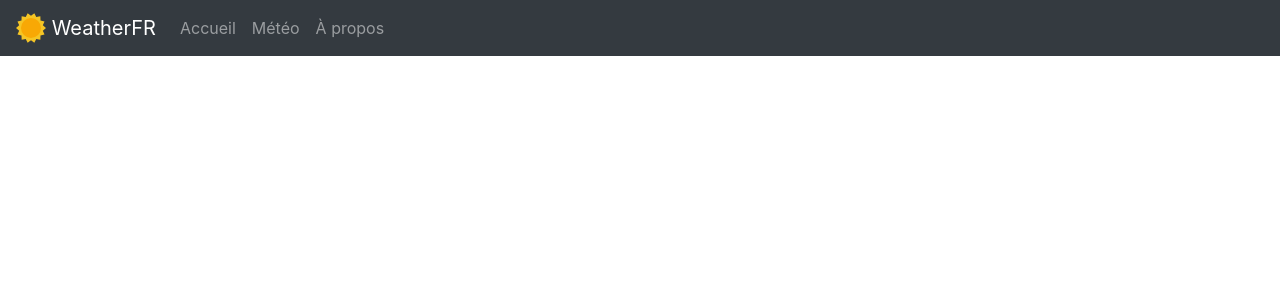
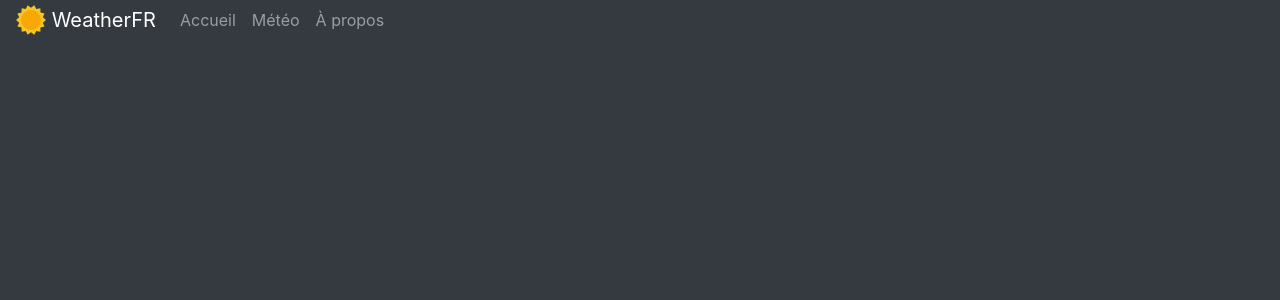
Before and after one commit to adxl/WeatherFR, a React (Create React App) app: page / in a window 1280 px wide. Shown: the top 300 px of the page. Built offline with nearby package versions, Linux system fonts and the light colour scheme.

Commit message:
add details background

```diff
--- a/src/Components/App.jsx
+++ b/src/Components/App.jsx
@@ -7,7 +7,9 @@ function App() {
   return (
     <div className="App">
       <Nav />
-      <Router />
+      <main>
+        <Router />
+      </main>
     </div>
   );
 }
--- a/src/Components/Header.jsx
+++ b/src/Components/Header.jsx
@@ -6,7 +6,7 @@ import {
 
 function Header() {
   return (
-    <Navbar bg="dark" variant="dark">
+    <Navbar id="nav" bg="dark" variant="dark">
       <Navbar.Brand href="#home">
         <img alt="" src="/icon.svg" width="30" height="30" className="d-inline-block align-top" />
         {' '}
--- a/src/Components/Weather.jsx
+++ b/src/Components/Weather.jsx
@@ -6,11 +6,17 @@ function Weather({ city, weather }) {
   console.log(city);
   console.log(weather);
   return (
-    <div>
-      <p>{`${city} : ${weather.temp} °C`}</p>
-      <p>{weather.sky}</p>
-      <p>{`Lever: ${weather.sunrise}`}</p>
-      <p>{`Coucher: ${weather.sunset}`}</p>
+    <div className="position-relative">
+
+      <div id="details-bg" className="" />
+      <div id="details" className="position-absolute">
+        <p>{`${city} : ${weather.temp} °C`}</p>
+        <p>{weather.name}</p>
+        <p>{weather.sky}</p>
+        <p>{`Lever: ${weather.sunrise}`}</p>
+        <p>{`Coucher: ${weather.sunset}`}</p>
+      </div>
+
     </div>
   );
 }
--- a/src/index.css
+++ b/src/index.css
@@ -1,15 +1,42 @@
 body {
   margin: 0;
+  background-color: #343a40;
 }
+
+main {
+  margin: 0;
+  height: 95vh;
+}
+
 p {
   margin: 0;
 }
+
+#nav {
+  height: 5vh;
+  z-index: 2;
+}
+#details-bg {
+  background: url(Images/clouds.jpg) no-repeat left top;
+  filter: blur(8px);
+  -webkit-filter: blur(8px);
+  width: 50vw;
+  height: 100%;
+}
+
+#details {
+  top: 20%;
+  left: 50%;
+}
+
 #map {
   display: inline-block;
-  height: 90vh;
+  width: 50vw;
+  height: 100%;
 }
 
 #map img {
+  width: 100%;
   height: 100%;
 }
 
@@ -50,7 +77,7 @@ p {
   left: 76%;
 }
 #paris {
-  top: 25%;
+  top: 23%;
   left: 50%;
 }
 #strasbourg {
```
Also changed, not shown: src/Images/clouds.jpg (added), 1 other file (tests, documents, lock files or other folders).
